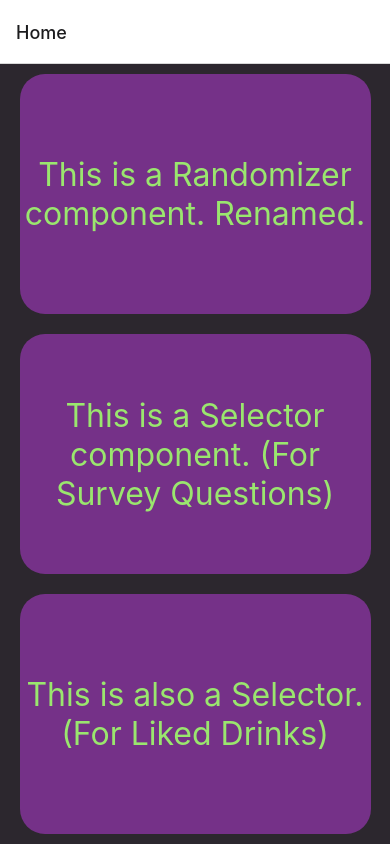
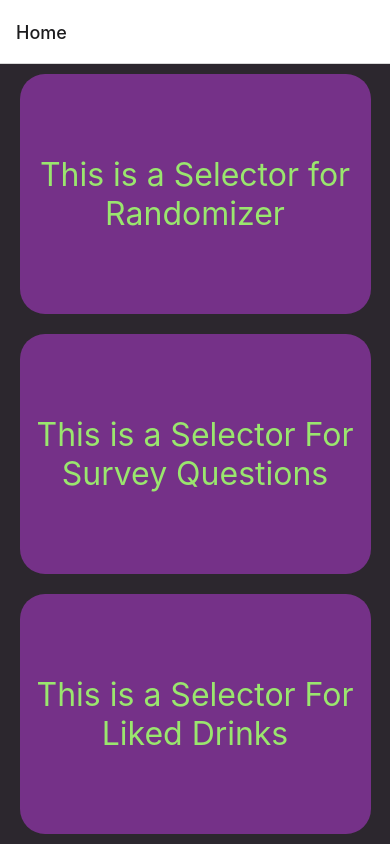
Before and after one commit to 4850-01-Senior-Project/Choose-a-Booze, a React Native app in the folder client/: screen /Home in a window 390 px wide. Built offline with nearby package versions, Linux system fonts and the light colour scheme.

Commit message:
Added Randomizer Screen and Removed Drink Selector ScreenSelector has a known bug which crashes the program. => Text strings must be rendered within a <Text> component.

```diff
--- a/client/App.js
+++ b/client/App.js
@@ -10,6 +10,7 @@ import * as Font from "expo-font";
 import Home from "./ui/screens/Home";
 import DrinkSelector from "./ui/screens/DrinkSelector";
 import SurveyScreen from "./ui/screens/SurveyScreen";
+import Randomizer from "./ui/screens/Randomizer";
 import { styles } from "./ui/assets/Style";
 
 // --------------------------------------------------
@@ -60,15 +61,24 @@ export default function App() {
             options={{ title: 'Home' }}
           />
           <Stack.Screen
-            name="DrinkSelector"
-            component={DrinkSelector}
-            options={{ title: 'Drink Selector' }}
+            name="Randomizer"
+            component={Randomizer}
+            options={{ title: 'Randomizer' }}
           />
           <Stack.Screen
             name="SurveyScreen"
             component={SurveyScreen}
-            options={{ title: 'Survey Screen' }}
+            options={{ title: 'Survey Screen / Drink Selector' }}
           />
+
+{/*
+          <Stack.Screen
+            name="LikedDrinks"
+            component={LikedDrinks}
+            options={{ title: 'Liked Drinks' }}
+          />
+*/}
+
         </Stack.Navigator>
       </NavigationContainer>
     </View>
--- a/client/ui/screens/Home.js
+++ b/client/ui/screens/Home.js
@@ -10,13 +10,15 @@ export default function Home({ navigation }) {
   return (
     <View style={{ flex: 1, backgroundColor: colors.black}}>
       { /* Change the Discovery Component to use a python script which is held inside the server folder. */}
-      <Discovery item='This is a Randomizer component. Renamed.' />
       <Selector
-        onPress={() => navigation.navigate('DrinkSelector')}
-        item='This is a Selector component. (For Survey Questions)' />
+        onPress={() => navigation.navigate('Randomizer')}
+        item='This is a Selector for Randomizer' />
       <Selector
         onPress={() => navigation.navigate('SurveyScreen')}
-        item='This is also a Selector. (For Liked Drinks)' />
+        item='This is a Selector For Survey Questions' />
+      <Selector
+        onPress={() => navigation.navigate('Home')}
+        item='This is a Selector For Liked Drinks' />
     </View>
   );
 }
--- /dev/null
+++ b/client/ui/screens/Randomizer.js
@@ -0,0 +1,13 @@
+// import { useCallback, useEffect, useState } from "react";
+import { Text, View } from "react-native";
+import { styles, colors } from '../assets/Style';
+
+// --------------------------------------------------
+
+export default function Randomizer({ navigation }) {
+  return (
+    <View style={{ flex: 1, backgroundColor: colors.black}}>
+		<Text>This is the Randomizer Screen</Text>
+    </View>
+  );
+}
--- a/client/ui/screens/SurveyScreen.js
+++ b/client/ui/screens/SurveyScreen.js
@@ -1,4 +1,4 @@
-import React, { Component, useState } from 'react';
+import React, { useState } from 'react';
 import { Pressable, StyleSheet, View, ScrollView } from 'react-native';
 import AntDesign from '@expo/vector-icons/AntDesign';
 import { Category } from '../components/MyComponents';
```
